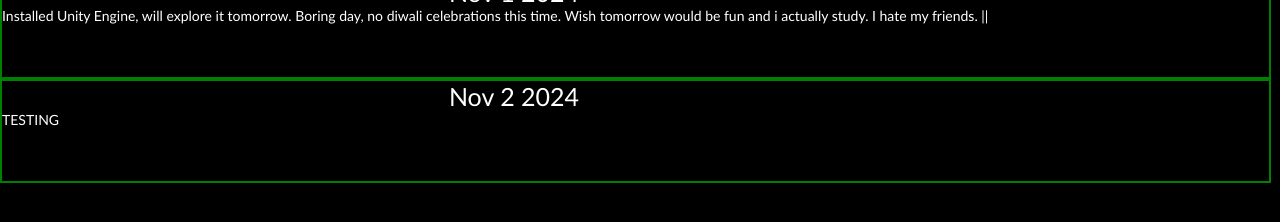
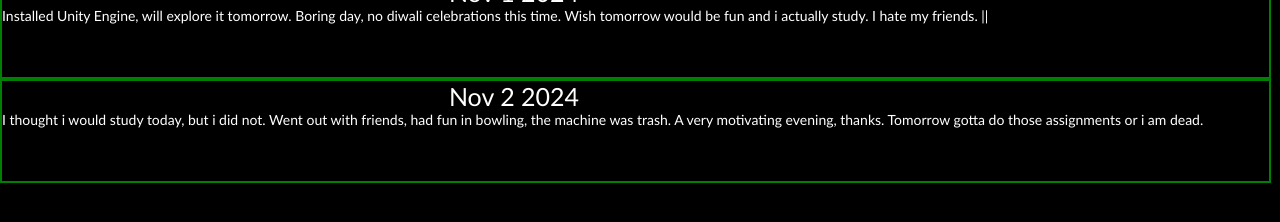
Before and after one commit to nagaraj7650/personalBlog, a plain HTML site: page index.html in a window 1280 px wide. Shown: the part 70-292 px from the top of the page. Drawn offline with Linux system fonts and the light colour scheme.

Commit message:
Update index.html

```diff
--- a/index.html
+++ b/index.html
@@ -25,7 +25,7 @@
       <div class="blogs">
         <div class="blogDate">Nov 2 2024</div>
         <p class="yap">
-           TESTING
+           I thought i would study today, but i did not. Went out with friends, had fun in bowling, the machine was trash. A very motivating evening, thanks. Tomorrow gotta do those assignments or i am dead.
         </p>
     </div>
 
```
